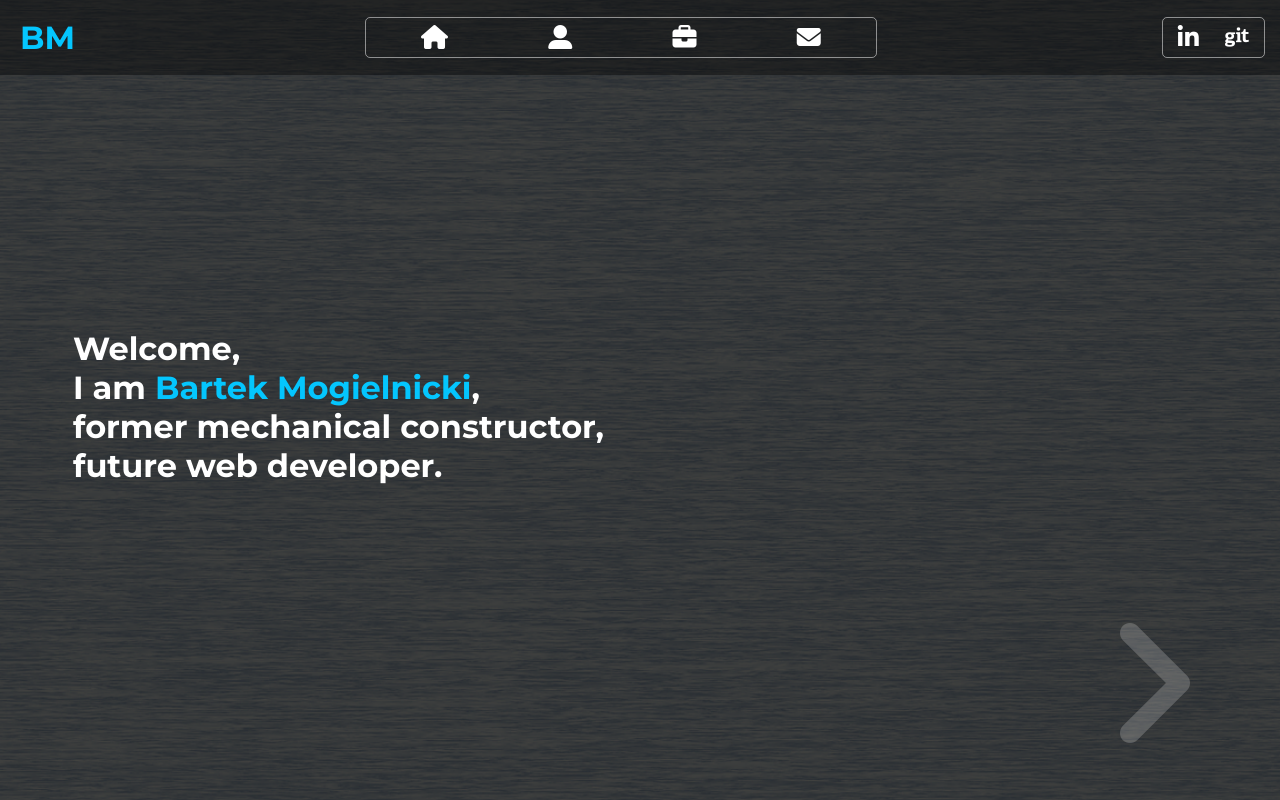
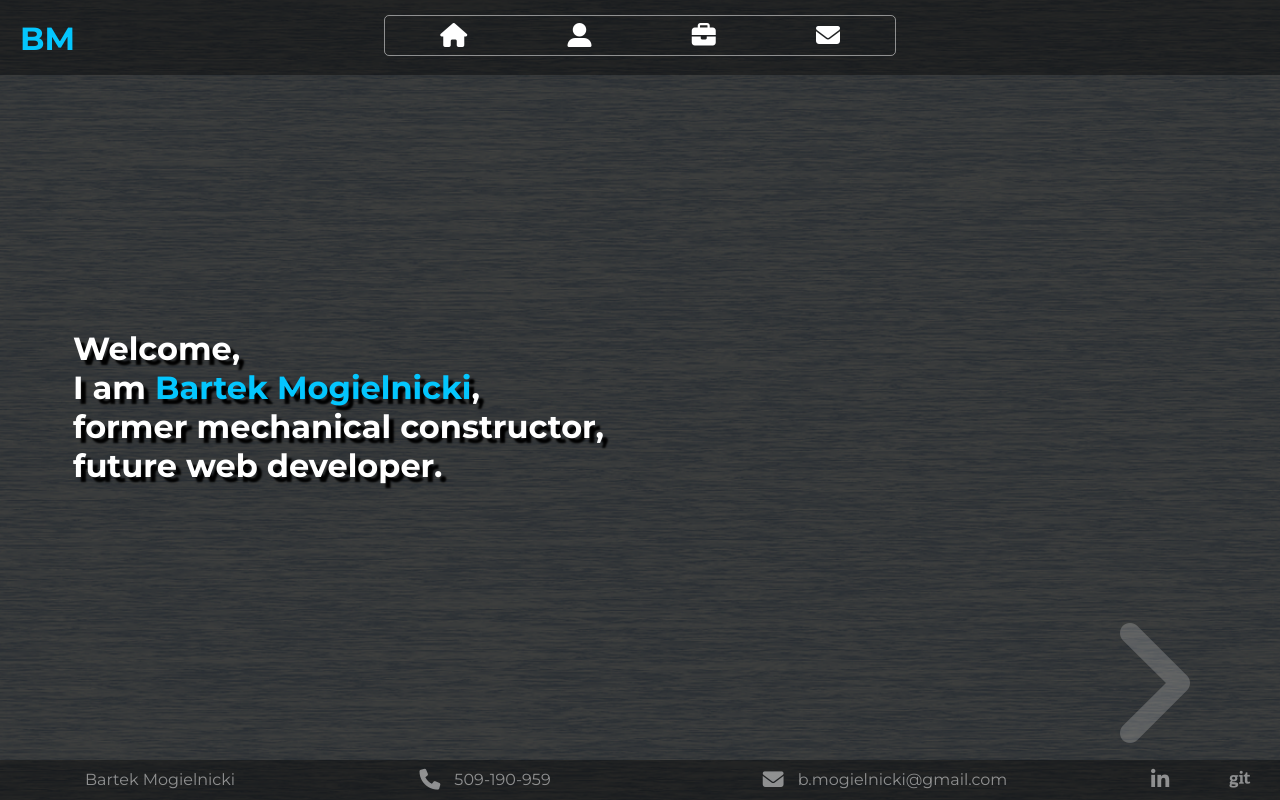
Before and after one commit to bemog/my-website-v1, a plain HTML site: page index.html in a window 1280 px wide. Shown: the top 800 px of the page. Drawn offline with Linux system fonts and the light colour scheme.

Commit message:
Add footer with contact info

```diff
--- a/index.html
+++ b/index.html
@@ -32,14 +32,6 @@
                 <span class="title">Contact</span>
             </a>
         </div>
-        <div class="social">
-            <a href="https://pl.linkedin.com/" target="_blank">
-                <span><i class="fab fa-linkedin-in"></i></span>
-            </a>
-            <a href="https://github.com/" target="_blank">
-                <span><i class="fab fa-git"></i></span>
-            </a>
-        </div>
     </nav>
     <main>
         <div class="container home" id="home">
@@ -69,7 +61,7 @@
             </div>
             <div class="advantage">
                 <h3>Software Documentation</h3>
-                <p>Frequent <span class="mark">usage of documentation</span> for software of technical drawing, 3D
+                <p>Frequent <span class="mark">usage of documentation</span> of software for technical drawing, 3D
                     modelling or CNC machine programming.
             </div>
 
@@ -150,6 +142,20 @@
             <button class="control-btn btn-go-right" id="btn-go-right"><i class="fas fa-angle-right"></i></button>
         </div>
     </main>
+
+    <footer class="footer">
+        <div class="social">
+            <span>Bartek Mogielnicki</span>
+            <span><i class="fas fa-phone"></i> 509-190-959</span>
+            <span><i class="fas fa-envelope"></i> b.mogielnicki@gmail.com</span>
+            <a href="https://pl.linkedin.com/" target="_blank">
+                <span><i class="fab fa-linkedin-in"></i></span>
+            </a>
+            <a href="https://github.com/" target="_blank">
+                <span><i class="fab fa-git"></i></span>
+            </a>
+        </div>
+    </footer>
     <script src="script.js"></script>
 </body>
 
--- a/script.js
+++ b/script.js
@@ -49,6 +49,7 @@ updateDOM();
 
 // Contact form verification
 const formVerification = (e) => {
+    // Name input verification
     if (nameInput.value === "") {
         e.preventDefault();
         nameError.classList.add('show');
@@ -56,7 +57,7 @@ const formVerification = (e) => {
         nameError.classList.remove('show');
     }
 
-    // E-mail verification expression
+    // E-mail input verification
     const re = /^(([^<>()\[\]\\.,;:\s@"]+(\.[^<>()\[\]\\.,;:\s@"]+)*)|(".+"))@((\[[0-9]{1,3}\.[0-9]{1,3}\.[0-9]{1,3}\.[0-9]{1,3}\])|(([a-zA-Z\-0-9]+\.)+[a-zA-Z]{2,}))$/;
 
     if (emailInput.value === "") {
@@ -70,6 +71,7 @@ const formVerification = (e) => {
         emailError.classList.remove('show');
     }
 
+    // Text input verification
     if (textInput.value === "") {
         e.preventDefault();
         textError.classList.add('show');
--- a/style.css
+++ b/style.css
@@ -28,34 +28,28 @@ body {
     left: 0;
     right: 0;
     height: var(--nav-height);
-    display: flex;
-    justify-content: space-between;
-    align-items: center;
     background-color: rgba(0, 0, 0, .4);
     color: white;
 }
 
 .logo {
+    position: absolute;
+    top: 50%;
+    left: 5px;
+    transform: translateY(-50%);
     font-size: 2em;
     font-weight: bold;
-    padding: 5px;
     margin-left: 15px;
     color: var(--main-color);
 }
 
 .menu {
+    margin: 15px auto;
     padding: 5px;
     width: 40%;
     display: flex;
     justify-content: space-around;
     align-items: center;
-    border: 1px solid rgba(255, 255, 255, .5);
-    border-radius: 5px;
-}
-
-.social {
-    padding: 5px;
-    margin-right: 15px;
     border: 1px solid rgba(255, 255, 255, .5);
     border-radius: 5px;
 }
@@ -66,7 +60,7 @@ a {
 }
 
 .menu a,
-.social a {
+.social i {
     font-size: 1.5em;
     margin: 0 10px;
 }
@@ -120,6 +114,10 @@ main {
 .home {
     position: relative;
     top: 35%;
+}
+
+.home h1 {
+    text-shadow: 5px 5px 2px black;
 }
 
 .mark {
@@ -233,6 +231,7 @@ textarea:focus {
     margin-top: 20px;
     border: 1px solid rgba(255, 255, 255, .5);
     border-radius: 5px;
+    box-shadow: 0 0 10px 3px black;
 }
 
 .project img {
@@ -301,3 +300,27 @@ form textarea {
 .error.show {
     opacity: 1;
 }
+
+.footer {
+    position: fixed;
+    bottom: 0;
+    left: 0;
+    right: 0;
+    height: 40px;
+    background-color: rgba(0, 0, 0, .4);
+}
+
+.social {
+    display: grid;
+    grid-template-columns: 2fr 2fr 3fr .5fr .5fr;
+    justify-items: center;
+    align-items: center;
+    line-height: 40px;
+    color: rgba(255, 255, 255, .5)
+}
+
+.social i {
+    font-size: 1.3em;
+    vertical-align: -2px;
+    color: rgba(255, 255, 255, .5)
+}
```
